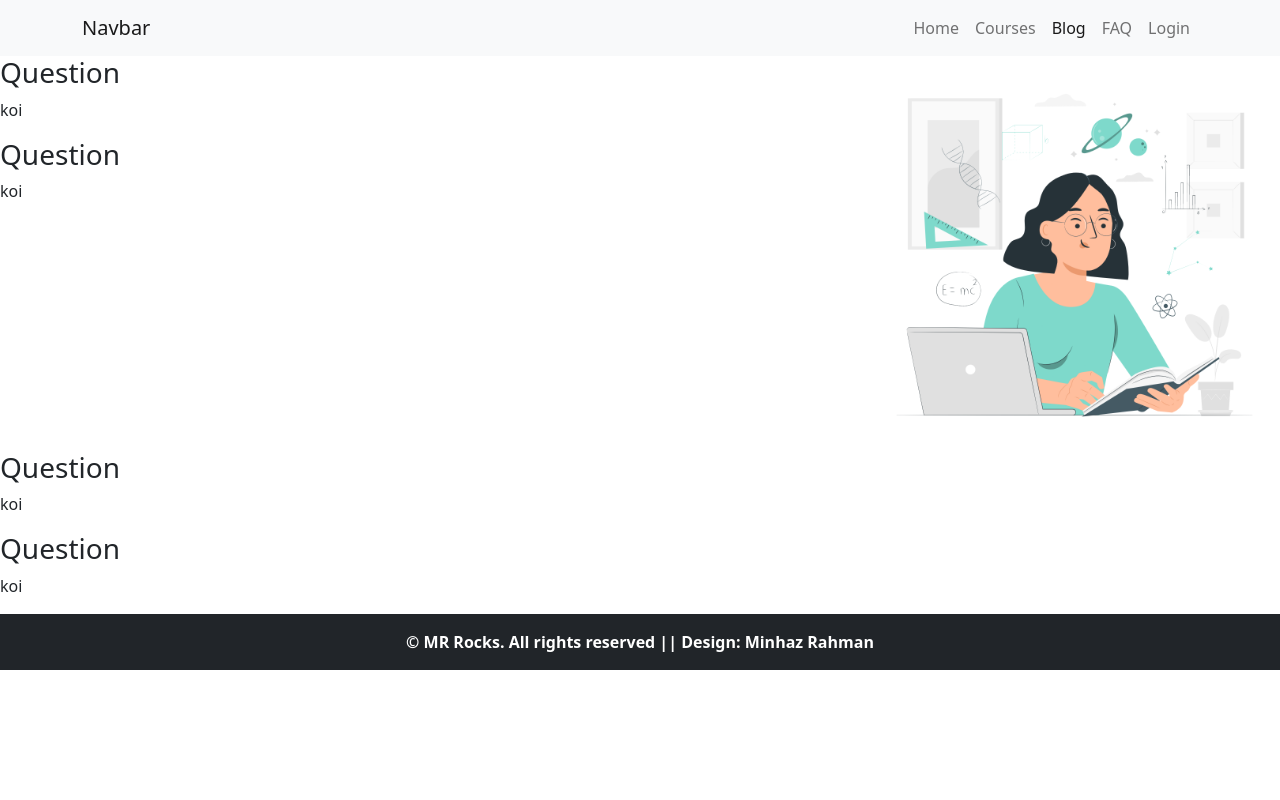
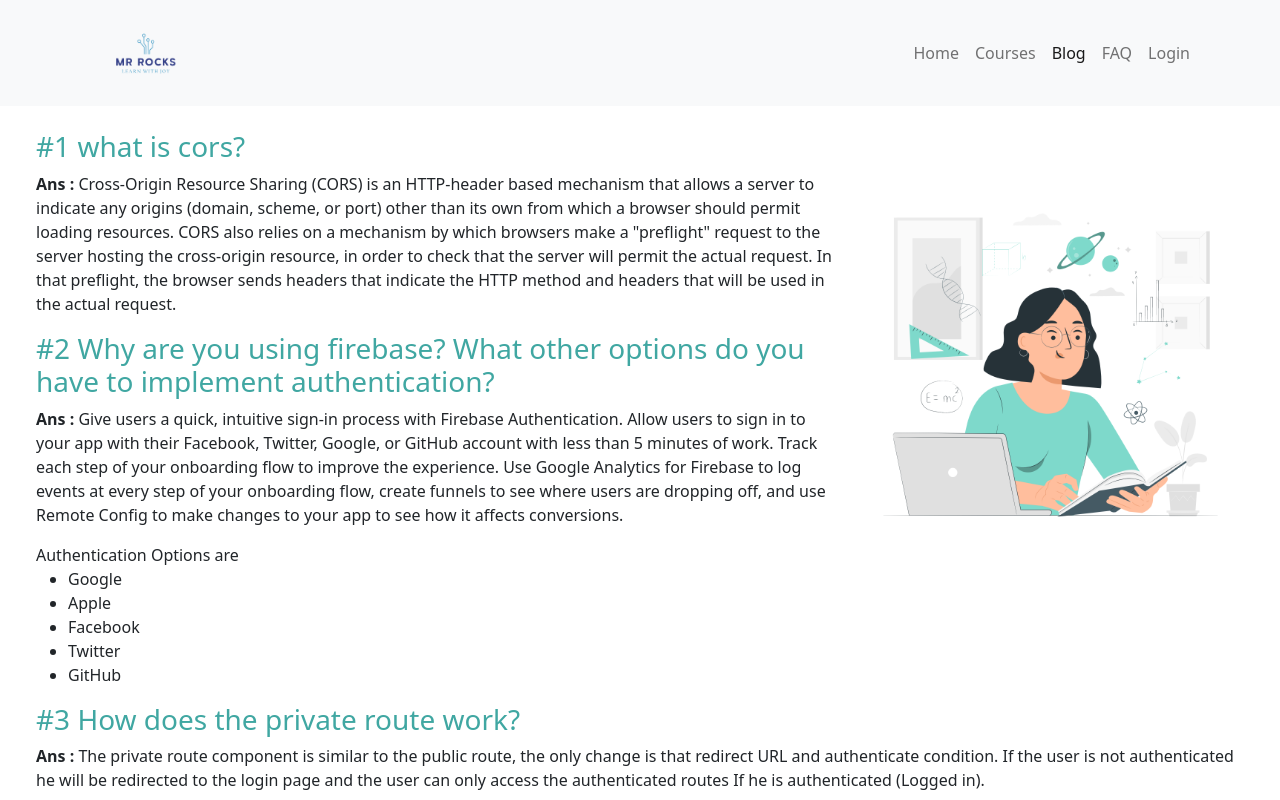
Before and after one commit to minhaz000/-mr-rocks-client, a React (Create React App) app: page /blog in a window 1280 px wide. Shown: the top 800 px of the page. Built offline with nearby package versions, Linux system fonts and the light colour scheme.

Commit message:
login age redeging and bolg and Faq done

```diff
--- a/public/css/custom.css
+++ b/public/css/custom.css
@@ -1,3 +1,7 @@
+.logo{
+  height: 80px;
+}
+
 .login{
   width: 40vw;
   min-height: 72vh;
--- a/src/Components/Blog/Blog.js
+++ b/src/Components/Blog/Blog.js
@@ -2,24 +2,41 @@ import React from 'react';
 
 function Blog(props) {
     return (
-        <div className='row'>
-            <div className='col-12 col-md-6 col-lg-8'>
-                <h3>Question  </h3>
-                <p> koi </p>
-                <h3>Question  </h3>
-                <p> koi </p>
+        <div className='row mx-4 my-4'>
+            <div className='col-12 col-md-6 col-lg-8 '>
+
+                <h3 className='text-primary'>#1 what is cors?  </h3>
+                <p><b>Ans : </b>  Cross-Origin Resource Sharing (CORS) is an HTTP-header based mechanism that allows a server to indicate any origins (domain, scheme, or port) other than its own from which a browser should permit loading resources. CORS also relies on a mechanism by which browsers make a "preflight" request to the server hosting the cross-origin resource, in order to check that the server will permit the actual request. In that preflight, the browser sends headers that indicate the HTTP method and headers that will be used in the actual request. </p>
+
+                <h3 className='text-primary'>#2 Why are you using firebase? What other options do you have to implement authentication?  </h3>
+                <p><b>Ans : </b>  Give users a quick, intuitive sign-in process with Firebase Authentication. Allow users to sign in to your app with their Facebook, Twitter, Google, or GitHub account with less than 5 minutes of work. Track each step of your onboarding flow to improve the experience. Use Google Analytics for Firebase to log events at every step of your onboarding flow, create funnels to see where users are dropping off, and use Remote Config to make changes to your app to see how it affects conversions. </p>
+                Authentication Options are
+                <ul>
+                    <li>Google </li>
+                    <li>Apple </li>
+                    <li>Facebook </li>
+                    <li>Twitter </li>
+                    <li>GitHub </li>
+                </ul>
+
+
+
             </div>
-            <div className='col-12 col-md-6 col-lg-4 '>
+            <div className='col-12 col-md-6 col-lg-4 mt-5'>
                 <div className="mx-2"><img className=' img-fluid me-2' src="/img/Learning-pana.png" alt="" /></div>
             </div>
             <div className='col-12'>
-            <h3>Question  </h3>
-                <p> koi </p>
-             <h3>Question  </h3>
-                <p> koi </p>
-            </div>
+
+            <h3 className='text-primary'>#3 How does the private route work?  </h3>
+                <p><b>Ans : </b>  The private route component is similar to the public route, the only change is that redirect URL and authenticate condition. If the user is not authenticated he will be redirected to the login page and the user can only access the authenticated routes If he is authenticated (Logged in).</p>
+
+                <h3 className='text-primary'>#4 What is Node? How does Node work?  </h3>
+                <p><b>Ans : </b> Node.js is an open-source backend javascript runtime environment. It is a used as backend service where javascript works on the server-side of the application. This way javascript is used on both frontend and backend. Node.js runs on chrome v8 engine which converts javascript code into machine code, it is highly scalable, lightweight, fast, and data-intensive.</p>
+
+                <p> Node.js accepts the request from the clients and sends the response, while working with the request node.js handles them with a single thread. To operate I/O operations or requests node.js use the concept of threads. Thread is a sequence of instructions that the server needs to perform. It runs parallel on the server to provide the information to multiple clients. Node.js is an event loop single-threaded language. It can handle concurrent requests with a single thread without blocking it for one request</p>
 
 
+            </div>
         </div>
     );
 }
--- a/src/Components/FAQ/FAQ.js
+++ b/src/Components/FAQ/FAQ.js
@@ -2,9 +2,44 @@ import React from 'react';
 
 function FAQ(props) {
     return (
-        <div>
-            faq
+        <div className='row mx-4 my-4'>
+
+<div className='col-12 col-md-6 col-lg-4 mt-5'>
+            <div className="mx-2"><img className=' img-fluid me-2' src="/img/Questions-bro.png" alt="" /></div>
         </div>
+        <div className='col-12 col-md-6 col-lg-8 '>
+
+            <h3 className='text-primary'>#1 what is cors?  </h3>
+            <p><b>Ans : </b>  Cross-Origin Resource Sharing (CORS) is an HTTP-header based mechanism that allows a server to indicate any origins (domain, scheme, or port) other than its own from which a browser should permit loading resources. CORS also relies on a mechanism by which browsers make a "preflight" request to the server hosting the cross-origin resource, in order to check that the server will permit the actual request. In that preflight, the browser sends headers that indicate the HTTP method and headers that will be used in the actual request. </p>
+
+            <h3 className='text-primary'>#2 Why are you using firebase? What other options do you have to implement authentication?  </h3>
+            <p><b>Ans : </b>  Give users a quick, intuitive sign-in process with Firebase Authentication. Allow users to sign in to your app with their Facebook, Twitter, Google, or GitHub account with less than 5 minutes of work. Track each step of your onboarding flow to improve the experience. Use Google Analytics for Firebase to log events at every step of your onboarding flow, create funnels to see where users are dropping off, and use Remote Config to make changes to your app to see how it affects conversions. </p>
+            Authentication Options are
+            <ul>
+                <li>Google </li>
+                <li>Apple </li>
+                <li>Facebook </li>
+                <li>Twitter </li>
+                <li>GitHub </li>
+            </ul>
+
+
+
+        </div>
+
+        <div className='col-12'>
+
+        <h3 className='text-primary'>#3 How does the private route work?  </h3>
+            <p><b>Ans : </b>  The private route component is similar to the public route, the only change is that redirect URL and authenticate condition. If the user is not authenticated he will be redirected to the login page and the user can only access the authenticated routes If he is authenticated (Logged in).</p>
+
+            <h3 className='text-primary'>#4 What is Node? How does Node work?  </h3>
+            <p><b>Ans : </b> Node.js is an open-source backend javascript runtime environment. It is a used as backend service where javascript works on the server-side of the application. This way javascript is used on both frontend and backend. Node.js runs on chrome v8 engine which converts javascript code into machine code, it is highly scalable, lightweight, fast, and data-intensive.</p>
+
+            <p> Node.js accepts the request from the clients and sends the response, while working with the request node.js handles them with a single thread. To operate I/O operations or requests node.js use the concept of threads. Thread is a sequence of instructions that the server needs to perform. It runs parallel on the server to provide the information to multiple clients. Node.js is an event loop single-threaded language. It can handle concurrent requests with a single thread without blocking it for one request</p>
+
+
+        </div>
+    </div>
     );
 }
 
--- a/src/Components/Header.js
+++ b/src/Components/Header.js
@@ -5,7 +5,7 @@ function Header(props) {
         <nav className="navbar navbar-expand-lg bg-light">
   <div className="container">
     <Link className="navbar-brand" to="/">
-      Navbar
+     <img className='logo' src="/img/logoFinal.png" alt="" />
     </Link>
     <button
       className="navbar-toggler"
--- a/src/Components/Home/MainContent.js
+++ b/src/Components/Home/MainContent.js
@@ -8,10 +8,10 @@ function MainContent(props) {
            <div className='col-6'>
             <img className='img-fluid hero-img' src="/img/FAQ -team.png"  alt="" />
            </div>
-           <div className='col-6'>
-            <h3 className='hero-text'> Welcome to our Cours soft werwe</h3>
-            <p className=' mt-3'> this is the  </p>
-            <Link to="/course" className=' btn btn-danger mt-5 fw-bold float-end'> Start Cursse </Link>
+           <div className='col-6 text-capitalize'>
+            <h3 className='hero-text '> welcome  to <span className=' text-primary'> MR Rocks</span>  </h3>
+            <p className=' mt-3'> a digital online learning platform .  This platform you will get advanced course focuses on topics like Redis for caching, worker threads and clustering, and integrating image uploads using Node and S3! Students will also learn about event loop steps and how to use AWS S3 to implement scalable uploads</p>
+            <Link to="/course" className=' btn btn-danger mt-5 fw-bold float-end'> Enroll Now </Link>
              </div>
 
         </div>
--- a/src/Components/Login.js
+++ b/src/Components/Login.js
@@ -2,7 +2,8 @@ import React from 'react';
 import { Link } from 'react-router-dom';
 
 function Login(props) {
-    return (
+    return ( <div className="row">
+        <div className="col-8 col-md-4 mx-3"> <img className=' img-fluid ms-5 mt-5' src="/img/Fingerprint-bro.png" alt="" /></div>
         <div className='container my-5 login'>
             <h2 className=' text-center text-capitalize mb-5'> Log in </h2>
             <form className="row g-3">
@@ -37,6 +38,7 @@ function Login(props) {
 
 </form>
         </div>
+        </div>
     );
 }
 
```
Also changed, not shown: public/img/Fingerprint-bro.png (added), public/img/logoFinal.png (added).
